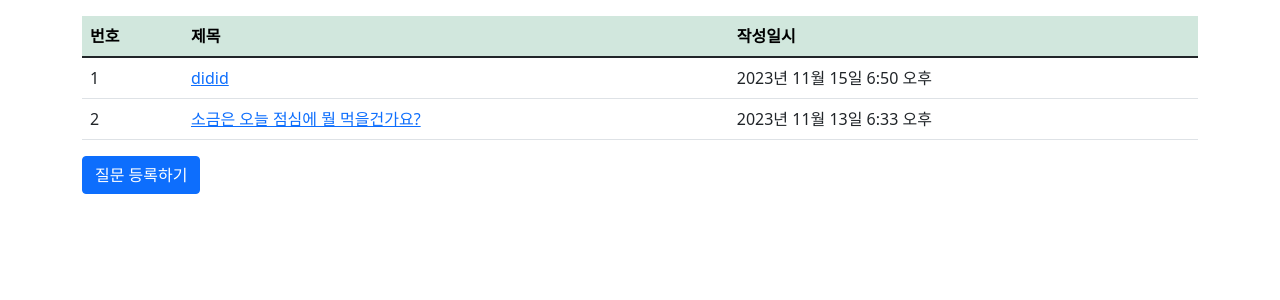
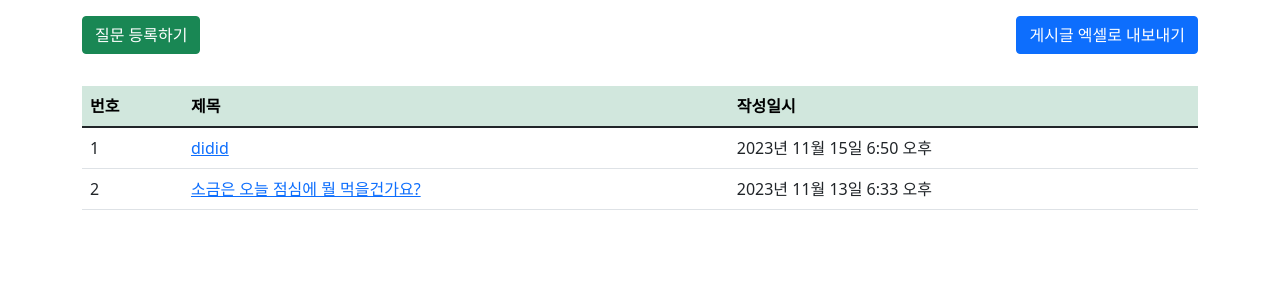
Before and after one commit to kieun91/miniproject, a Django app: page / in a window 1280 px wide. Shown: the part 57-357 px from the top of the page. Run offline with Django 4.2, Linux system fonts and the light colour scheme; data comes from the database, SQL or seed files in the repository; some libraries are stand-ins or nearby versions.

Commit message:
게시판에 엑셀로 export하는 기능 추가

```diff
--- a/pybo/urls.py
+++ b/pybo/urls.py
@@ -1,5 +1,4 @@
 from django.urls import path
-
 from . import views
 
 app_name = 'pybo'
@@ -9,4 +8,5 @@ urlpatterns = [
     path('<int:question_id>/', views.detail, name='detail'),
     path('answer/create/<int:question_id>/', views.answer_create, name='answer_create'),
     path('question/create/', views.question_create, name='question_create'),
+    path('export/', views.export_to_excel, name='export_to_excel'),
 ]
--- a/pybo/views.py
+++ b/pybo/views.py
@@ -1,11 +1,28 @@
 from django.shortcuts import render, get_object_or_404, redirect
 from django.utils import timezone
 from .models import Question
-from django.http import HttpResponseNotAllowed
+import openpyxl
+from django.http import HttpResponse, HttpResponseNotAllowed
 from .forms import QuestionForm, AnswerForm
 from django.core.paginator import Paginator
 
+def export_to_excel(request):
+    questions = Question.objects.all()
 
+    wb = openpyxl.Workbook()
+    ws = wb.active
+    ws.title = "Questions"
+
+    ws.append(["번호", "제목", "작성일시"])
+
+    for question in questions:
+        create_date_without_tz = question.create_date.replace(tzinfo=None)
+        ws.append([question.id, question.subject, create_date_without_tz])
+
+    response = HttpResponse(content_type='application/ms-excel')
+    response['Content-Disposition'] = 'attachment; filename="questions.xlsx"'
+    wb.save(response)
+    return response
 def index(request):
     page = request.GET.get('page', '1')  # 페이지
     question_list = Question.objects.order_by('-create_date')
--- a/templates/pybo/question_list.html
+++ b/templates/pybo/question_list.html
@@ -1,6 +1,10 @@
 {% extends 'base.html' %}
 {% block content %}
 <div class="container my-3">
+    <div class="d-flex justify-content-between mb-3">
+        <a href="{% url 'pybo:question_create' %}" class="btn btn-success mb-3">질문 등록하기</a>
+        <a href="{% url 'pybo:export_to_excel' %}" class="btn btn-primary mb-3">게시글 엑셀로 내보내기</a>
+        </div>
         <table class="table">
         <thead>
             <tr class="table-success">
@@ -27,6 +31,5 @@
             {% endif %}
         </tbody>
     </table>
-    <a href="{% url 'pybo:question_create' %}" class="btn btn-primary">질문 등록하기</a>
 </div>
 {% endblock %}
```
Lines whose indentation alone changed are shown as unchanged.
